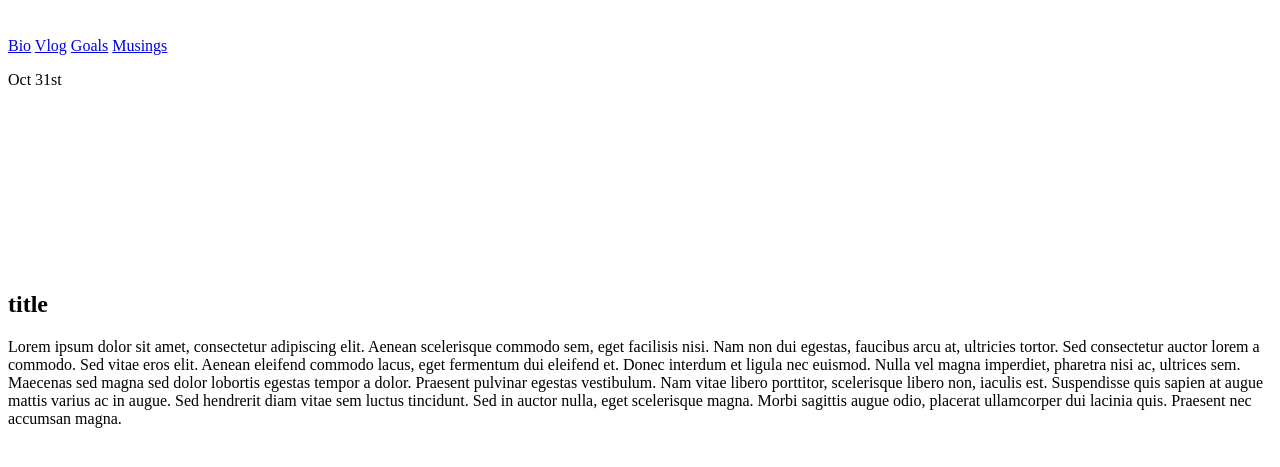
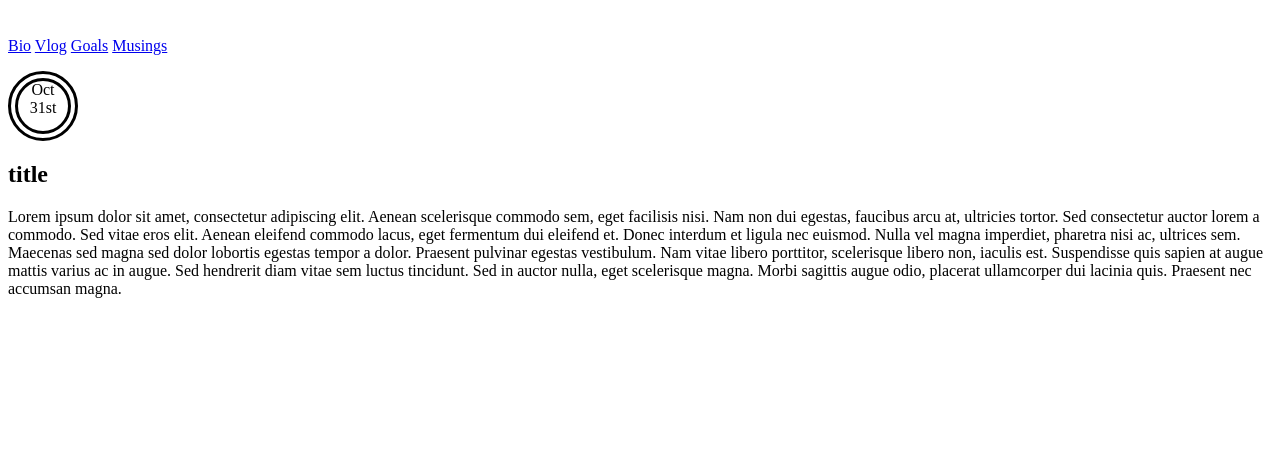
Before and after one commit to AnissaD/anissadeanna.github.io, a plain HTML site: page index.html in a window 1280 px wide. Shown: the part 61-528 px from the top of the page. Drawn offline with Linux system fonts and the light colour scheme.

Commit message:
Trying to learn styles

```diff
--- a/css/styles.css
+++ b/css/styles.css
@@ -1,7 +1,11 @@
 
+.circle {
+    background: #fff;
+    border: 10px double black;
+    border-radius: 50%;
+    display: block;
+    width: 50px;
+    height: 50px;
+    text-align: center;
 
-.circle{
-    border-radius: 50%;
-    width: 200px;
-    height: 200px;
 }
```
